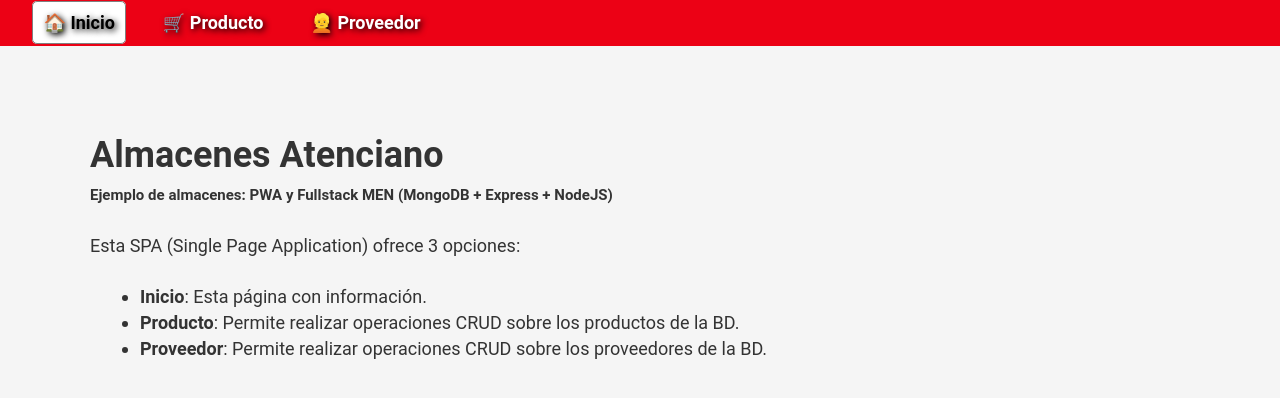
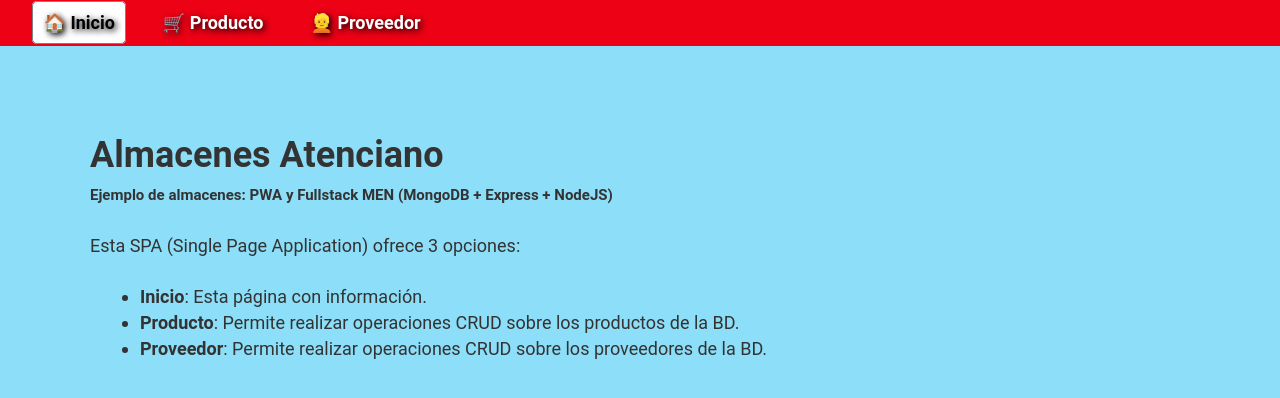
Before and after one commit to daniatenciano/Almacenes, a website: page public/index.html in a window 1280 px wide. Drawn offline with Linux system fonts and the light colour scheme.

Commit message:
cambio colores style.css

```diff
--- a/public/style.css
+++ b/public/style.css
@@ -26,7 +26,7 @@ html {
 }
 
 body {
-  background: #f5f5f5;
+  background: #8CDEF9;
   color: #333;
   -webkit-font-smoothing: antialiased;
   line-height: 1.42857143;
```
